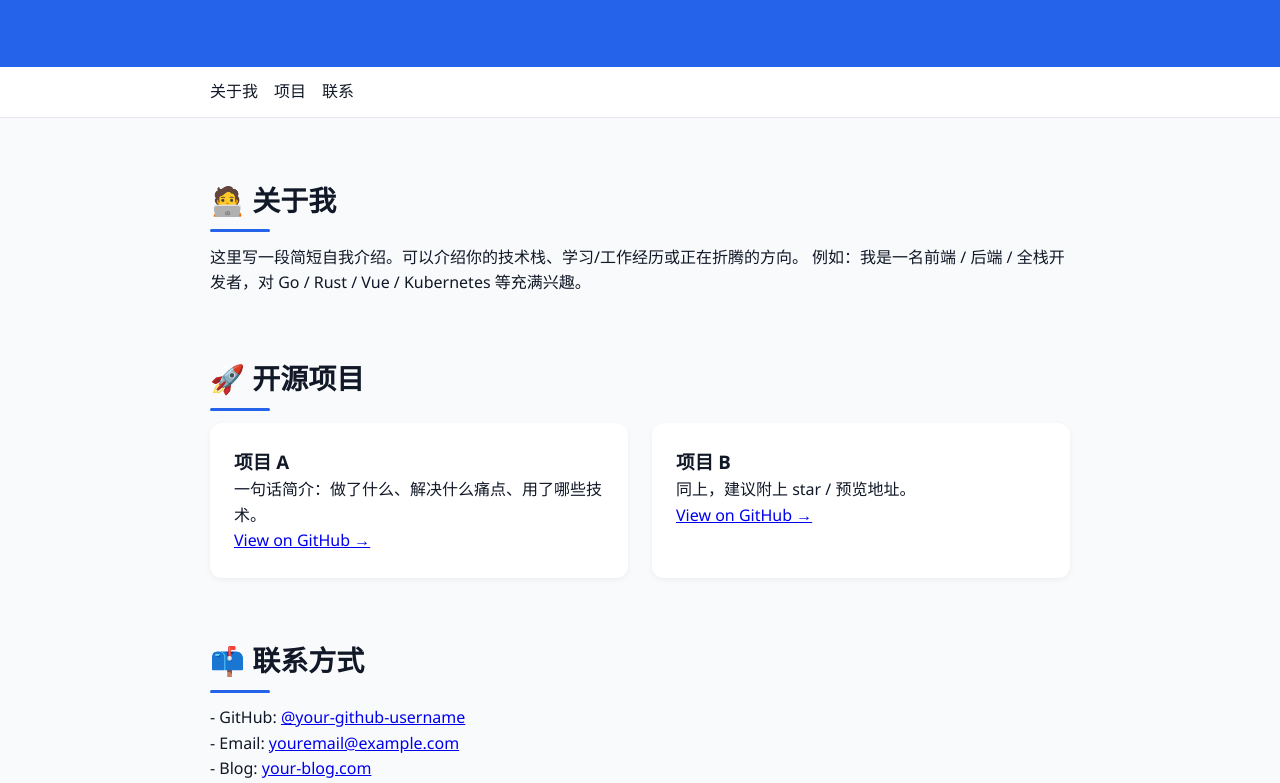
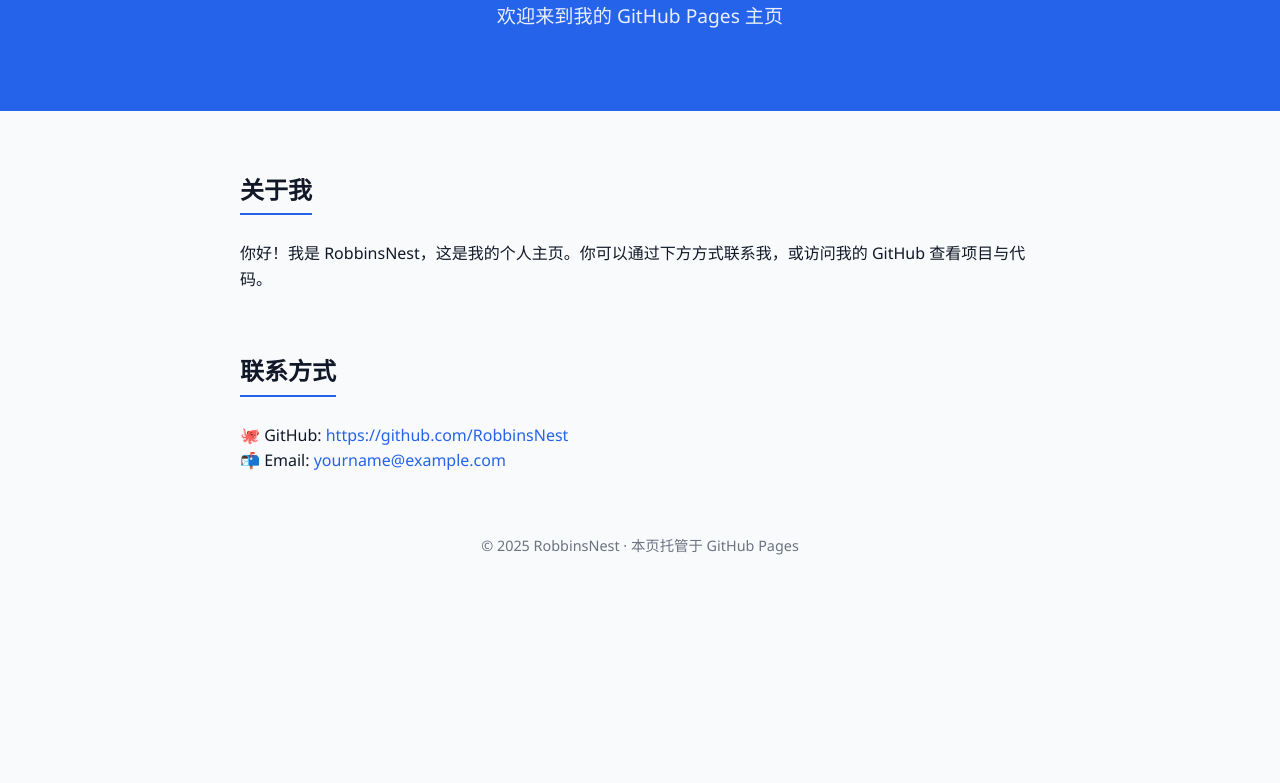
Before and after one commit to RobbinsNest/RobbinsNest.github.io, a plain HTML site: page index.html in a window 1280 px wide. Shown: the part 169-952 px from the top of the page. After the commit the page ends 800 px from the top, so only its background shows below. Drawn offline with Linux system fonts and the light colour scheme.

Commit message:
Update index.html

```diff
--- a/index.html
+++ b/index.html
@@ -3,102 +3,85 @@
 <head>
   <meta charset="UTF-8" />
   <meta name="viewport" content="width=device-width, initial-scale=1.0" />
-  <title>YOUR_NAME · GitHub Pages</title>
-
-  <!-- ——— 1️⃣ 轻量级内嵌样式：纯 CSS，无依赖 ——— -->
+  <title>RobbinsNest · GitHub 主页</title>
   <style>
-    :root {
-      --primary: #2563eb;      /* 主色调 */
-      --bg-light: #f9fafb;     /* 背景浅灰 */
-      --text-dark: #111827;    /* 正文字体 */
-      --rounded: 12px;
+    body {
+      font-family: "Segoe UI", Roboto, sans-serif;
+      margin: 0;
+      padding: 0;
+      background-color: #f9fafb;
+      color: #111827;
+      line-height: 1.6;
     }
-    * { box-sizing: border-box; margin: 0; padding: 0; font-family: "Segoe UI", Roboto, sans-serif; }
-    body { background: var(--bg-light); color: var(--text-dark); line-height: 1.6; }
-    header { background: var(--primary); color: #fff; padding: 64px 20px; text-align: center; }
-    header h1 { font-size: 2.5rem; margin-bottom: .3em; }
-    header p { font-size: 1.25rem; opacity: .9; }
-    nav { position: sticky; top: 0; background: #fff; border-bottom: 1px solid #e5e7eb; }
-    nav ul { display: flex; gap: 1rem; list-style: none; max-width: 900px; margin: 0 auto; padding: 12px 20px; }
-    nav a { text-decoration: none; color: var(--text-dark); font-weight: 500; }
-    nav a:hover { color: var(--primary); }
-    section { max-width: 900px; margin: 60px auto; padding: 0 20px; }
-    section h2 { font-size: 1.75rem; margin-bottom: .8em; position: relative; }
-    section h2::after { content: ""; width: 60px; height: 3px; background: var(--primary); position: absolute; left: 0; bottom: -10px; border-radius: var(--rounded); }
-    .card-grid { display: grid; gap: 24px; grid-template-columns: repeat(auto-fit, minmax(250px, 1fr)); }
-    .card { background: #fff; border-radius: var(--rounded); padding: 24px; box-shadow: 0 2px 6px rgba(0,0,0,.05); transition: transform .15s; }
-    .card:hover { transform: translateY(-4px); }
-    footer { text-align: center; padding: 40px 20px; font-size: .9rem; color: #6b7280; }
-    /* 响应式小优化 */
-    @media (max-width: 480px) {
-      header h1 { font-size: 2rem; }
-      nav ul { flex-wrap: wrap; justify-content: center; }
+    header {
+      background-color: #2563eb;
+      color: white;
+      padding: 60px 20px;
+      text-align: center;
+    }
+    header h1 {
+      font-size: 2.5rem;
+      margin-bottom: 10px;
+    }
+    header p {
+      font-size: 1.2rem;
+      opacity: 0.9;
+    }
+    main {
+      max-width: 800px;
+      margin: 40px auto;
+      padding: 0 20px;
+    }
+    section {
+      margin-bottom: 40px;
+    }
+    h2 {
+      font-size: 1.5rem;
+      margin-bottom: 10px;
+      border-bottom: 2px solid #2563eb;
+      display: inline-block;
+      padding-bottom: 4px;
+    }
+    a {
+      color: #2563eb;
+      text-decoration: none;
+    }
+    a:hover {
+      text-decoration: underline;
+    }
+    footer {
+      text-align: center;
+      font-size: 0.9rem;
+      color: #6b7280;
+      margin: 60px 0 30px;
     }
   </style>
 </head>
-
 <body>
 
-  <!-- ——— 2️⃣ 顶部横幅 —— -->
-  <header id="home">
-    <h1>YOUR_NAME</h1>
-    <p>YOUR_TAGLINE · 记录代码与生活</p>
+  <header>
+    <h1>RobbinsNest</h1>
+    <p>欢迎来到我的 GitHub Pages 主页</p>
   </header>
 
-  <!-- ——— 3️⃣ 导航栏 —— -->
-  <nav>
-    <ul>
-      <li><a href="#about">关于我</a></li>
-      <li><a href="#projects">项目</a></li>
-      <li><a href="#contact">联系</a></li>
-    </ul>
-  </nav>
+  <main>
+    <section>
+      <h2>关于我</h2>
+      <p>你好！我是 RobbinsNest，这是我的个人主页。你可以通过下方方式联系我，或访问我的 GitHub 查看项目与代码。</p>
+    </section>
 
-  <!-- ——— 4️⃣ 内容区 —— -->
-  <section id="about">
-    <h2>🧑‍💻 关于我</h2>
-    <p>
-      这里写一段简短自我介绍。可以介绍你的技术栈、学习/工作经历或正在折腾的方向。
-      例如：我是一名前端 / 后端 / 全栈开发者，对 Go / Rust / Vue / Kubernetes 等充满兴趣。
-    </p>
-  </section>
+    <section>
+      <h2>联系方式</h2>
+      <p>
+        🐙 GitHub: <a href="https://github.com/RobbinsNest" target="_blank">https://github.com/RobbinsNest</a><br>
+        📬 Email: <a href="mailto:yourname@example.com">yourname@example.com</a> <!-- 你可以改为真实邮箱 -->
+      </p>
+    </section>
+  </main>
 
-  <section id="projects">
-    <h2>🚀 开源项目</h2>
-    <div class="card-grid">
-      <div class="card">
-        <h3>项目 A</h3>
-        <p>一句话简介：做了什么、解决什么痛点、用了哪些技术。</p>
-        <p><a href="https://github.com/your-github-username/project-a" target="_blank">View on GitHub →</a></p>
-      </div>
-      <div class="card">
-        <h3>项目 B</h3>
-        <p>同上，建议附上 star / 预览地址。</p>
-        <p><a href="https://github.com/your-github-username/project-b" target="_blank">View on GitHub →</a></p>
-      </div>
-      <!-- 继续添加更多卡片 -->
-    </div>
-  </section>
-
-  <section id="contact">
-    <h2>📫 联系方式</h2>
-    <p>
-      - GitHub: <a href="https://github.com/your-github-username" target="_blank">@your-github-username</a><br>
-      - Email: <a href="mailto:youremail@example.com">youremail@example.com</a><br>
-      - Blog: <a href="https://your-blog.com" target="_blank">your-blog.com</a>
-    </p>
-  </section>
-
-  <!-- ——— 5️⃣ 页脚 —— -->
   <footer>
-    © 2025 YOUR_NAME. Built with ❤ using GitHub Pages.
+    © 2025 RobbinsNest · 本页托管于 GitHub Pages
   </footer>
 
-  <!-- ——— 6️⃣ 可选增强脚本：动态加载你的最新仓库（纯前端 fetch GitHub API） —— -->
-  <!--
-  <script>
-    // 如果有兴趣，可根据 GitHub REST API v3 / GraphQL 拉取数据
-  </script>
-  -->
 </body>
 </html>
```
